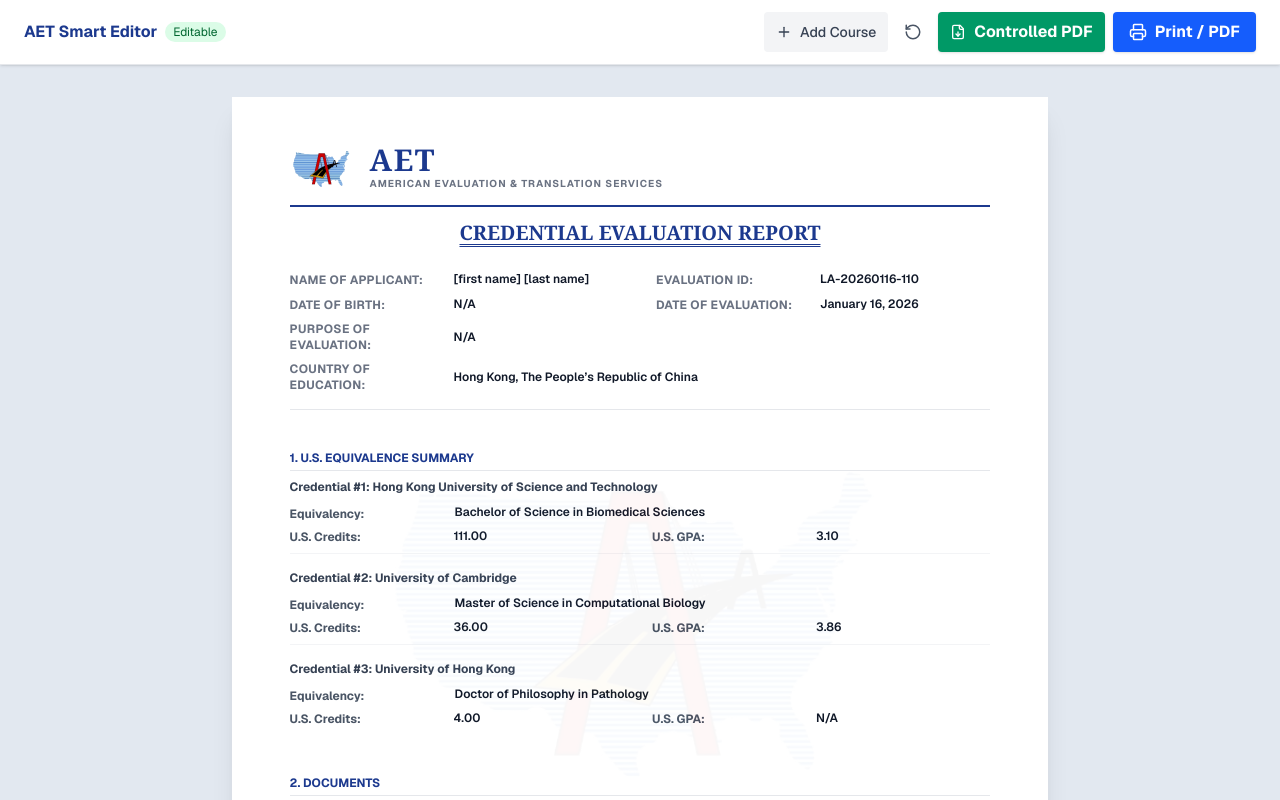
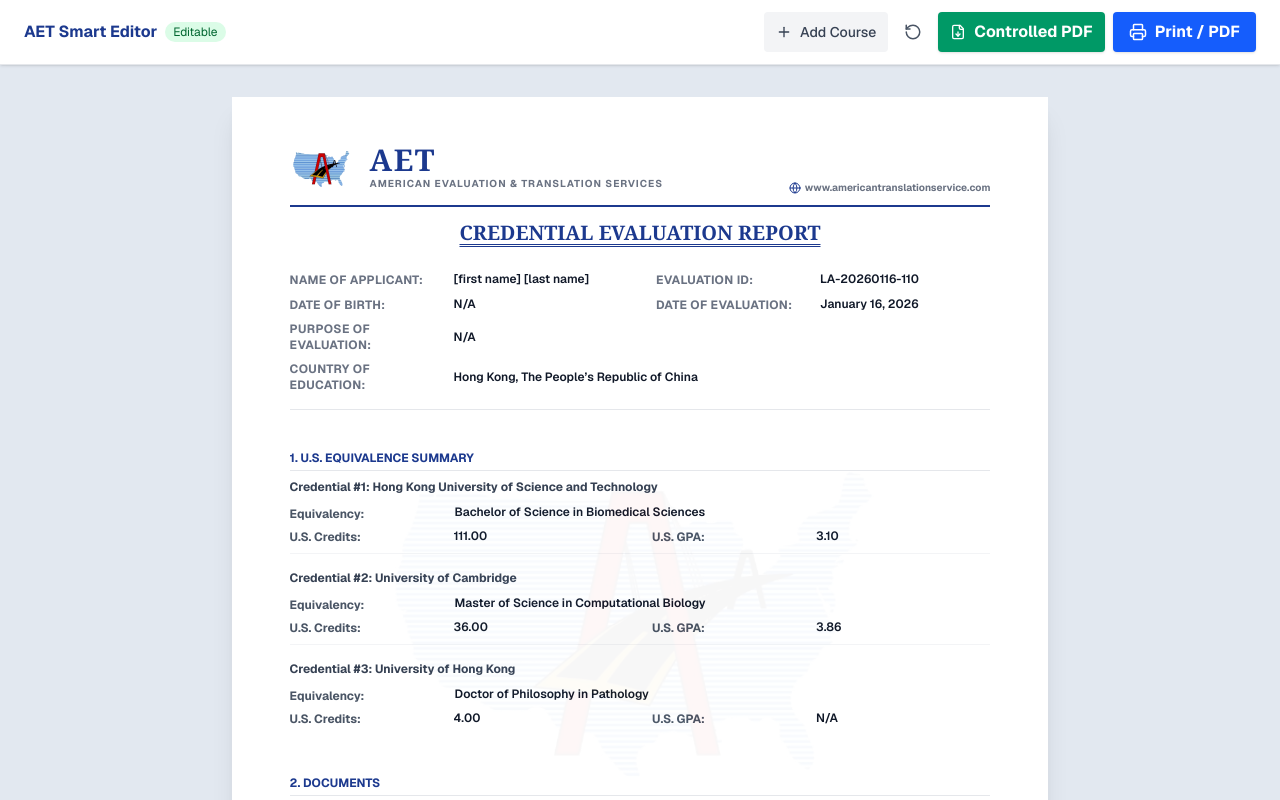
Before and after one commit to Jeromestein/html-editor, a Next.js app: page / in a window 1280 px wide. Shown: the top 800 px of the page. Built offline with nearby package versions, Linux system fonts and the light colour scheme.

Commit message:
feat: Add a link to American Translation Service with a Globe icon in the report header.

```diff
--- a/components/report-editor.tsx
+++ b/components/report-editor.tsx
@@ -1,7 +1,7 @@
 "use client"
 
 import { useEffect, useLayoutEffect, useMemo, useRef, useState, type ReactNode, type RefObject } from "react"
-import { FileDown, Printer, RotateCcw, Plus, Trash2 } from "lucide-react"
+import { FileDown, Printer, RotateCcw, Plus, Trash2, Globe } from "lucide-react"
 import { buildSampleData, type Course, type SampleData, type GradeConversionRow } from "@/lib/report-data"
 import { calculateStats } from "@/lib/gpa"
 import Image from "next/image"
@@ -1430,6 +1430,17 @@ const Header = () => (
           American Evaluation & Translation Services
         </div>
       </div>
+    </div>
+    <div className="text-[10px] font-bold text-gray-500 mb-0.5">
+      <a
+        href="https://www.americantranslationservice.com"
+        target="_blank"
+        rel="noreferrer"
+        className="hover:text-blue-900 transition-colors flex items-center gap-1"
+      >
+        <Globe size={12} className="text-blue-900" />
+        www.americantranslationservice.com
+      </a>
     </div>
   </header>
 )
```
